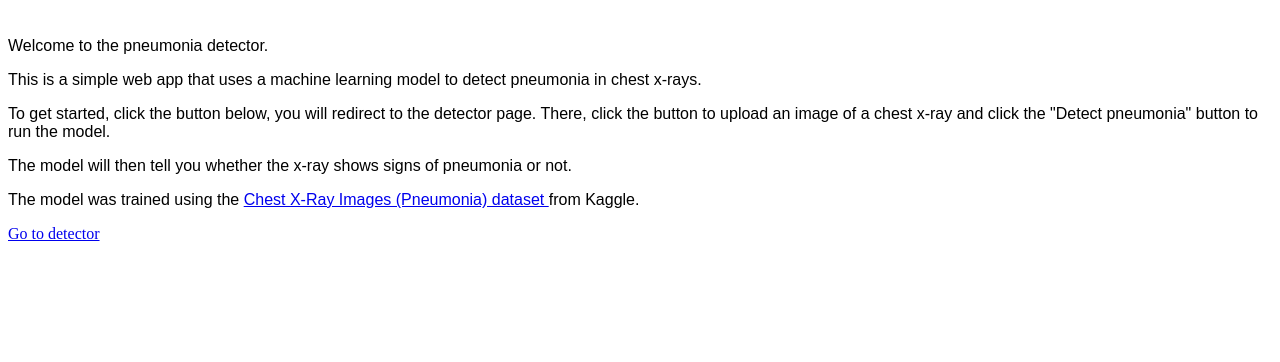
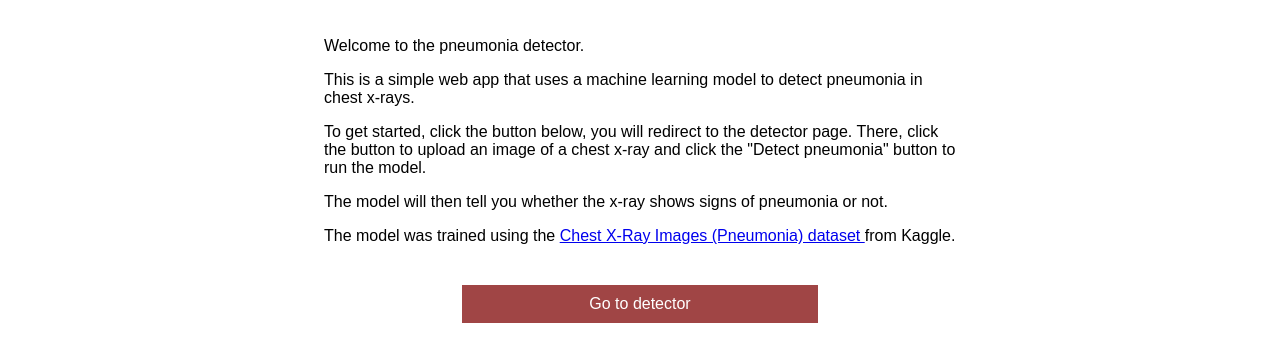
Before and after one commit to EviVermeeren/PneumoniaDetector, a plain HTML site: page index.html in a window 1280 px wide. Shown: the part 88-450 px from the top of the page. Drawn offline with Linux system fonts and the light colour scheme; a web font is replaced by a local one.

Commit message:
feat: add styling to the index page

```diff
--- a/index.html
+++ b/index.html
@@ -8,6 +8,7 @@
     <title>Pneumonia Detector</title>
   </head>
   <body>
+    <div class="explanation__container">
       <h1>Pneumonia Detector</h1>
       <p>Welcome to the pneumonia detector.</p>
       <p>
@@ -15,13 +16,13 @@
         pneumonia in chest x-rays.
       </p>
       <p>
-      To get started, click the button below, you will redirect to the detector
-      page. There, click the button to upload an image of a chest x-ray and
-      click the "Detect pneumonia" button to run the model.
+        To get started, click the button below, you will redirect to the
+        detector page. There, click the button to upload an image of a chest
+        x-ray and click the "Detect pneumonia" button to run the model.
       </p>
       <p>
-      The model will then tell you whether the x-ray shows signs of pneumonia or
-      not.
+        The model will then tell you whether the x-ray shows signs of pneumonia
+        or not.
       </p>
       <p>
         The model was trained using the
@@ -30,6 +31,7 @@
         >from Kaggle.
       </p>
 
-    <a href="detector.html">Go to detector</a>
+      <a class="explanation__button" href="detector.html">Go to detector</a>
+    </div>
   </body>
 </html>
--- a/style.css
+++ b/style.css
@@ -30,6 +30,28 @@ div,
   font-family: "citizen", sans-serif;
   font-weight: 300;
   font-style: normal;
+}
+
+.explanation__container {
+  display: block;
+  margin: auto;
+  width: 50%;
+}
+
+.explanation__button {
+  text-align: center;
+  text-decoration: none;
+  display: block;
+  margin: auto;
+  width: 50%;
+  background-color: #a04545;
+  color: white;
+  padding: 10px 20px;
+  cursor: pointer;
+  font-family: "citizen", sans-serif;
+  font-weight: 300;
+  font-style: normal;
+  margin-top: 40px;
 }
 
 #imageInput {
```
Lines whose indentation alone changed are shown as unchanged.
